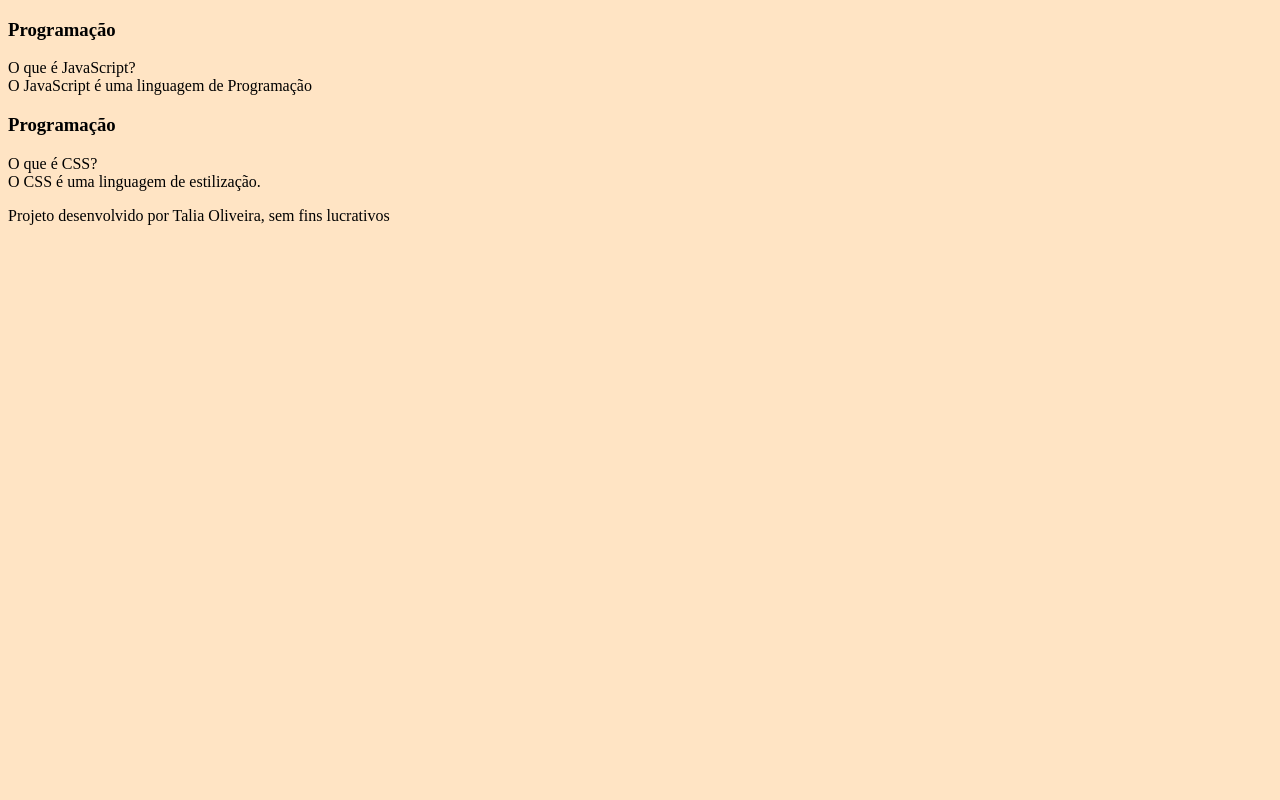
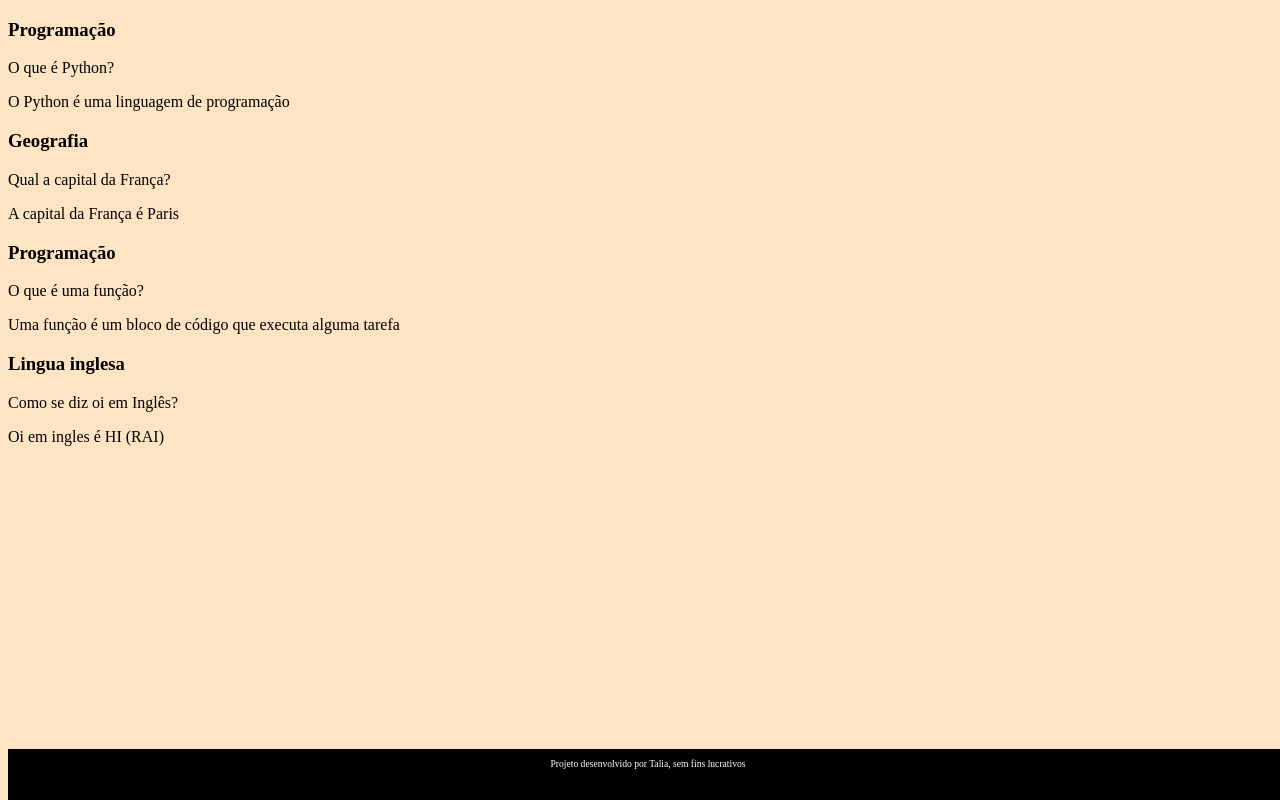
Before and after one commit to tlamds/Talia-projetos, a plain HTML site: page index.html in a window 1280 px wide. Drawn offline with Linux system fonts and the light colour scheme; files that its build step writes are made by us from their sources.

Commit message:
atualizar

```diff
--- a/index.html
+++ b/index.html
@@ -9,32 +9,23 @@
 <body>
     <main>
         <section id="container">
-        <article  class="cartao">
+            <!-- <article class="cartao">
                 <div class="cartao__conteudo">
                     <h3>Programação</h3>
                     <div class="cartao__conteudo__pergunta">
-                O que é JavaScript?
+                        <p>O que é JavaScript?</p>
                     </div>
                     <div class="cartao__conteudo__resposta">
-            O JavaScript é uma linguagem de Programação
+                        <p>O JavaScript é uma linguagem de programação</p>
                     </div>
                 </div>
-</article>
-<article class="cartao">
-        <div class="cartao__conteudo">
-                <h3> Programação </h3>
-                      <div class="cartao__conteudo__pergunta">
-                            O que é CSS?
-                        </div>
-                       <div class="cartao__conteudo__resposta">
-                            O CSS é uma linguagem de estilização.
-                         </div>
-                        </div>
-         </article>
+            </article> -->
         </section>
     </main>
+    <footer>
+        <p>Projeto desenvolvido por Talia, sem fins lucrativos</p>
     </footer>
-<p>Projeto desenvolvido por Talia Oliveira, sem fins lucrativos</p>
-</footer>
+    <script src="app.js"></script>
+    <script src="perguntas.js"></script>
 </body>
 </html>
```
Also changed, not shown: assets/style.css (renamed from style.css). Lines whose indentation alone changed are shown as unchanged.
